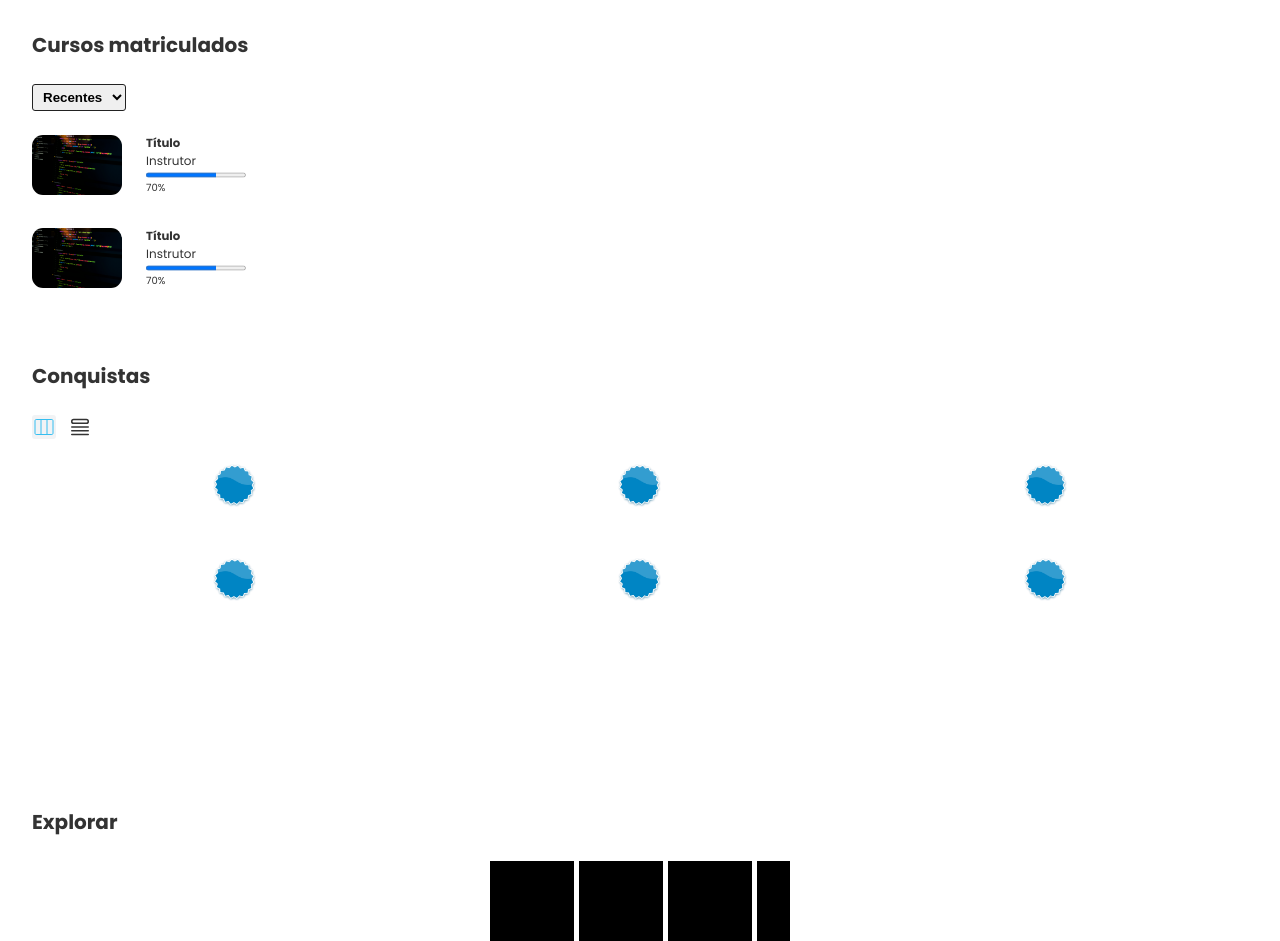
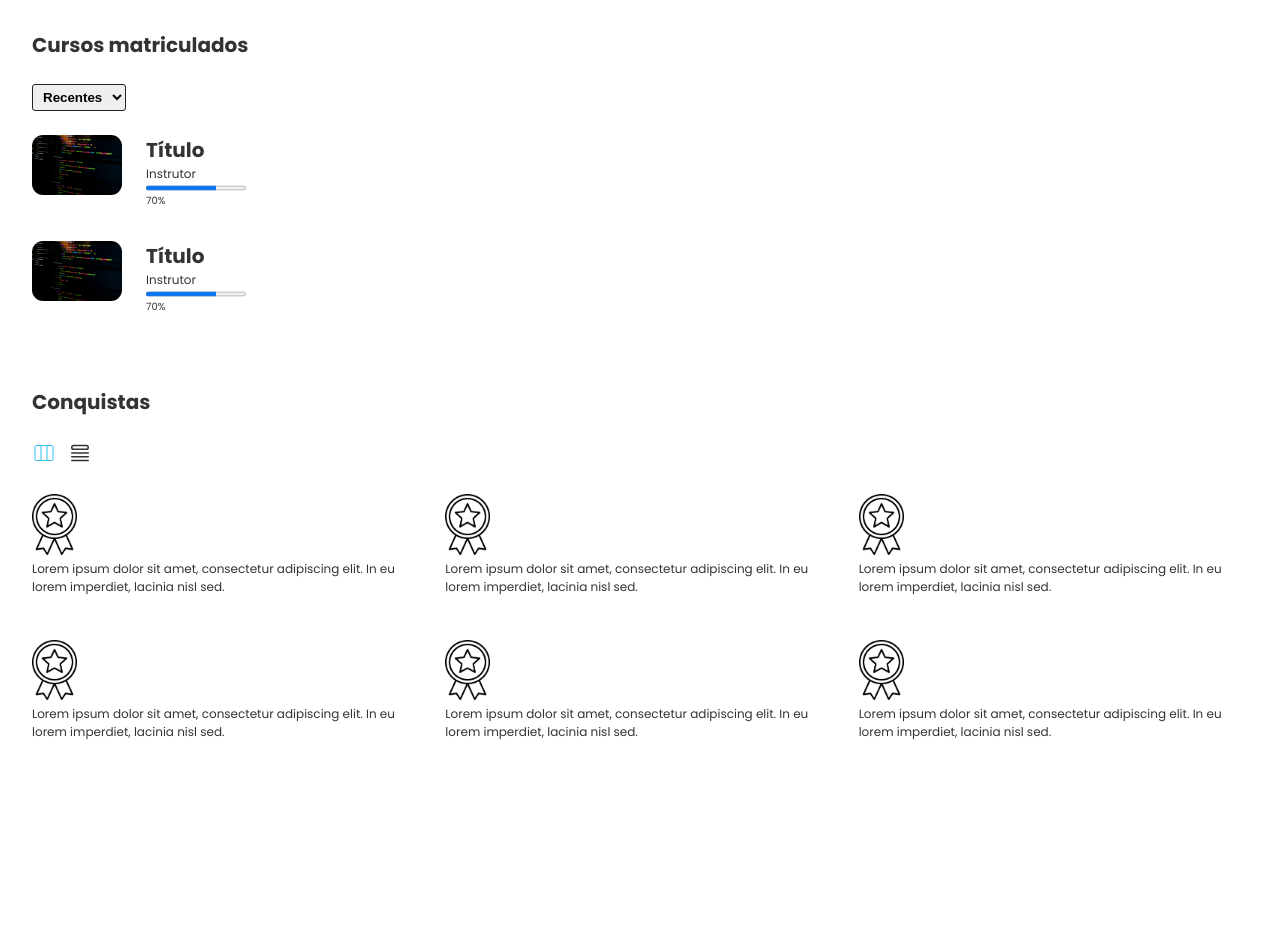
Before and after one commit to Academy-One/AOLP-Front-end, a plain HTML site: page index.html in a window 1280 px wide. Shown: the part 780-1721 px from the top of the page. Drawn offline with nearby package versions, Linux system fonts and the light colour scheme; a web font is replaced by a local one.

Commit message:
feat: Adiciona conquistas

```diff
--- a/index.html
+++ b/index.html
@@ -134,7 +134,6 @@
                                 </span>
                             </div>
                         </li>
-
                         <li class="nav-item" >
                             <div class="nav-link-box" data-id="4">
                                   <span class="nav-link">
@@ -144,6 +143,7 @@
                                     Eventos</span>
                                   <!-- <img  class="icon arrow--open arrow--open--4" src="/assets/icons/arrow-right.svg" alt="arrow right"/>
                                   <img  class="icon arrow--close arrow--close--4 arrow--hidden"  src="/assets/icons/arrow-down.svg" alt="arrow down"/> -->
+
                             </div>
                               <!-- <ul class="nav-submenu-list nav-submenu-list--active nav-submenu-list--4">
                                   <li>
@@ -284,33 +284,67 @@
         <div class="conquistas container">
             <h3 class="heading-terciaria">Conquistas</h3>
             <div class="caixa-de-opcoes">
+                <span class="opcao-colunas">
                     <svg class="opcao-de-visualizacao opcao-de-visualizacao--active opcao-colunas" xmlns="http://www.w3.org/2000/svg" fill="none" viewBox="0 0 24 24" strokeWidth={1.5} stroke="currentColor">
                         <path strokeLinecap="round" strokeLinejoin="round" d="M9 4.5v15m6-15v15m-10.875 0h15.75c.621 0 1.125-.504 1.125-1.125V5.625c0-.621-.504-1.125-1.125-1.125H4.125C3.504 4.5 3 5.004 3 5.625v12.75c0 .621.504 1.125 1.125 1.125Z" />
                     </svg>
+                </span>
+                <span class="opcao-lista">
                     <svg class="opcao-de-visualizacao opcao-lista" xmlns="http://www.w3.org/2000/svg" fill="none" viewBox="0 0 24 24" stroke-width="1.5" stroke="currentColor" class="size-6">
                         <path stroke-linecap="round" stroke-linejoin="round" d="M3.75 12h16.5m-16.5 3.75h16.5M3.75 19.5h16.5M5.625 4.5h12.75a1.875 1.875 0 0 1 0 3.75H5.625a1.875 1.875 0 0 1 0-3.75Z" />
                     </svg>
-
+                </span>
             </div>
             <ul class="lista--conquistas">
                 <li class="item-conquista">
-                   <img src="assets/conquistas/badge.png">
+                   <img src="assets/conquistas/conquista.png">
+                   <div class="item-conquista-descricao">
+                    <p class="conquista-descricao">
+                        Lorem ipsum dolor sit amet, consectetur adipiscing elit. In eu lorem imperdiet, lacinia nisl sed.
+                    </p>
+                   </div>
                 </li>
                 <li class="item-conquista">
-                   <img src="assets/conquistas/badge.png">
+                   <img src="assets/conquistas/conquista.png">
+                   <div class="item-conquista-descricao">
+                    <p class="conquista-descricao">
+                        Lorem ipsum dolor sit amet, consectetur adipiscing elit. In eu lorem imperdiet, lacinia nisl sed.
+                    </p>
+                   </div>
                 </li>
                 <li class="item-conquista">
-                   <img src="assets/conquistas/badge.png">
+                   <img src="assets/conquistas/conquista.png">
+                   <div class="item-conquista-descricao">
+                    <p class="conquista-descricao">
+                        Lorem ipsum dolor sit amet, consectetur adipiscing elit. In eu lorem imperdiet, lacinia nisl sed.
+                    </p>
+                   </div>
                 </li>
                 <li class="item-conquista">
-                   <img src="assets/conquistas/badge.png">
+                   <img src="assets/conquistas/conquista.png">
+                   <div class="item-conquista-descricao">
+                    <p class="conquista-descricao">
+                        Lorem ipsum dolor sit amet, consectetur adipiscing elit. In eu lorem imperdiet, lacinia nisl sed.
+                    </p>
+                   </div>
                 </li>
                 <li class="item-conquista">
-                   <img src="assets/conquistas/badge.png">
+                   <img src="assets/conquistas/conquista.png">
+                   <div class="item-conquista-descricao">
+                    <p class="conquista-descricao">
+                        Lorem ipsum dolor sit amet, consectetur adipiscing elit. In eu lorem imperdiet, lacinia nisl sed.
+                    </p>
+                   </div>
                 </li>
                 <li class="item-conquista">
-                   <img src="assets/conquistas/badge.png">
+                   <img src="assets/conquistas/conquista.png">
+                   <div class="item-conquista-descricao">
+                    <p class="conquista-descricao">
+                        Lorem ipsum dolor sit amet, consectetur adipiscing elit. In eu lorem imperdiet, lacinia nisl sed.
+                    </p>
+                   </div>
                 </li>
+
 
             </ul>
         </div>
--- a/static/reusable.js
+++ b/static/reusable.js
@@ -17,6 +17,40 @@ const subMenus = document.querySelectorAll(".nav-submenu-list");
 
 const arrowsOpen = document.querySelectorAll(".arrow--open");
 const arrowsClose = document.querySelectorAll(".arrow--close");
+
+
+// Grid View Options
+const gridViewOptions = document.querySelector('.caixa-de-opcoes')
+const gridViewBtns = document.querySelectorAll('.opcao-de-visualizacao');
+const gridView = document.querySelector('.lista--conquistas')
+const gridItems = document.querySelectorAll(('.item-conquista'))
+
+// gridList.style.gridTemplateColumns = 'repeat(3, 1fr)';
+
+
+gridViewOptions.addEventListener('click', (e) => {
+  const clicked = e.target
+
+  gridViewBtns.forEach((btn) => btn.classList.remove('opcao-de-visualizacao--active'))
+
+  // return gridView.style.gridTemplateColumns = 'auto'
+  if ( clicked.classList.contains('opcao-lista')) {
+    clicked.classList.add('opcao-de-visualizacao--active')
+    gridView.style.gridTemplateColumns = 'auto'
+    gridView.style.justifyItems = 'start';
+    gridItems.forEach((item) => item.style.display = 'flex')
+  }
+
+  if (clicked.classList.contains('opcao-colunas')) {
+    clicked.classList.add('opcao-de-visualizacao--active')
+    gridView.style.gridTemplateColumns = 'repeat(3, 1fr)'
+    gridView.style.justifyItems = 'center';
+    gridItems.forEach((item) => item.style.display = 'block')
+  }
+})
+
+
+
 
 // Open Mobile Nav
 const controlMenu = function () {
--- a/style.css
+++ b/style.css
@@ -1,5 +1,3 @@
-
-
 
 /*===============*/
 /* - NAVEGAÇÃO - */
@@ -187,7 +185,7 @@
 }
 
 .item-curso-título {
-
+    font-size: 2rem;
 }
 
 .item-curso-img {
@@ -212,13 +210,9 @@
     transition: 0.3s all;
 }
 
-.opcao-de-visualizacao:hover {
-    color: #35BEF0;
-    background-color: #f1f3f5;
-    border-radius: 3px;
-}
 
-.opcao-de-visualizacao, .opcao-colunas {
+.opcao-de-visualizacao,
+.opcao-colunas {
     width: 24px;
     height: 24px;
 
@@ -226,26 +220,28 @@
 
 .opcao-de-visualizacao--active {
     color: #35BEF0;
-    background-color: #f1f3f5;
-    border-radius: 3px;
 }
+
+
 
 
 .lista--conquistas {
     display: grid;
     grid-template-columns: repeat(3, 1fr);
+    column-gap: 2.4rem;
     row-gap: 4.4rem;
     justify-items: center;
     list-style: none;
 }
 
 .item-conquista {
+    gap: 2.4rem;
 
 }
 
 .item-conquista img {
     width: 45px;
-    height: 45px;
+    height: auto;
 }
 
 /*=========*/
```
Also changed, not shown: assets/conquistas/conquista.png (added). Lines whose indentation alone changed are shown as unchanged.
